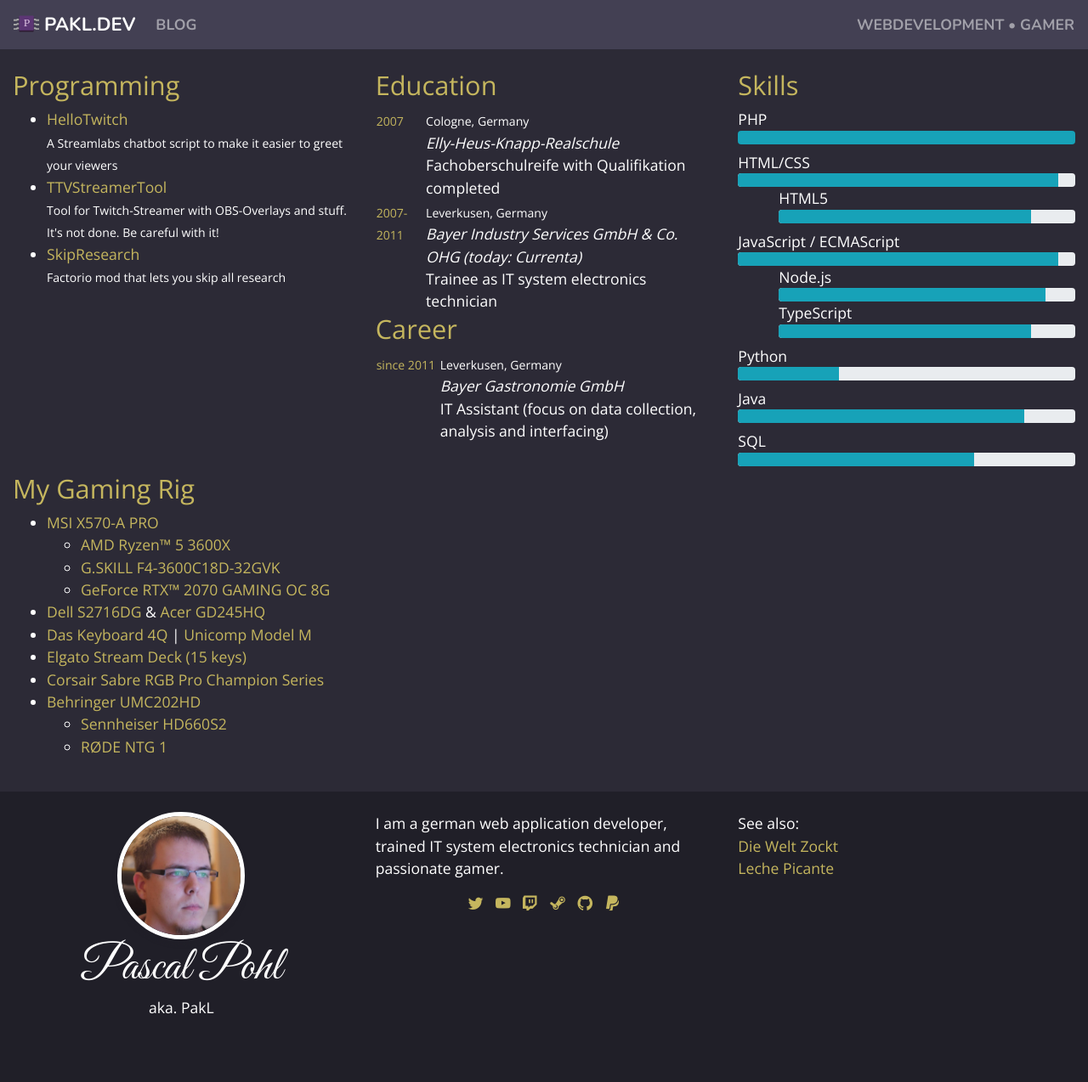
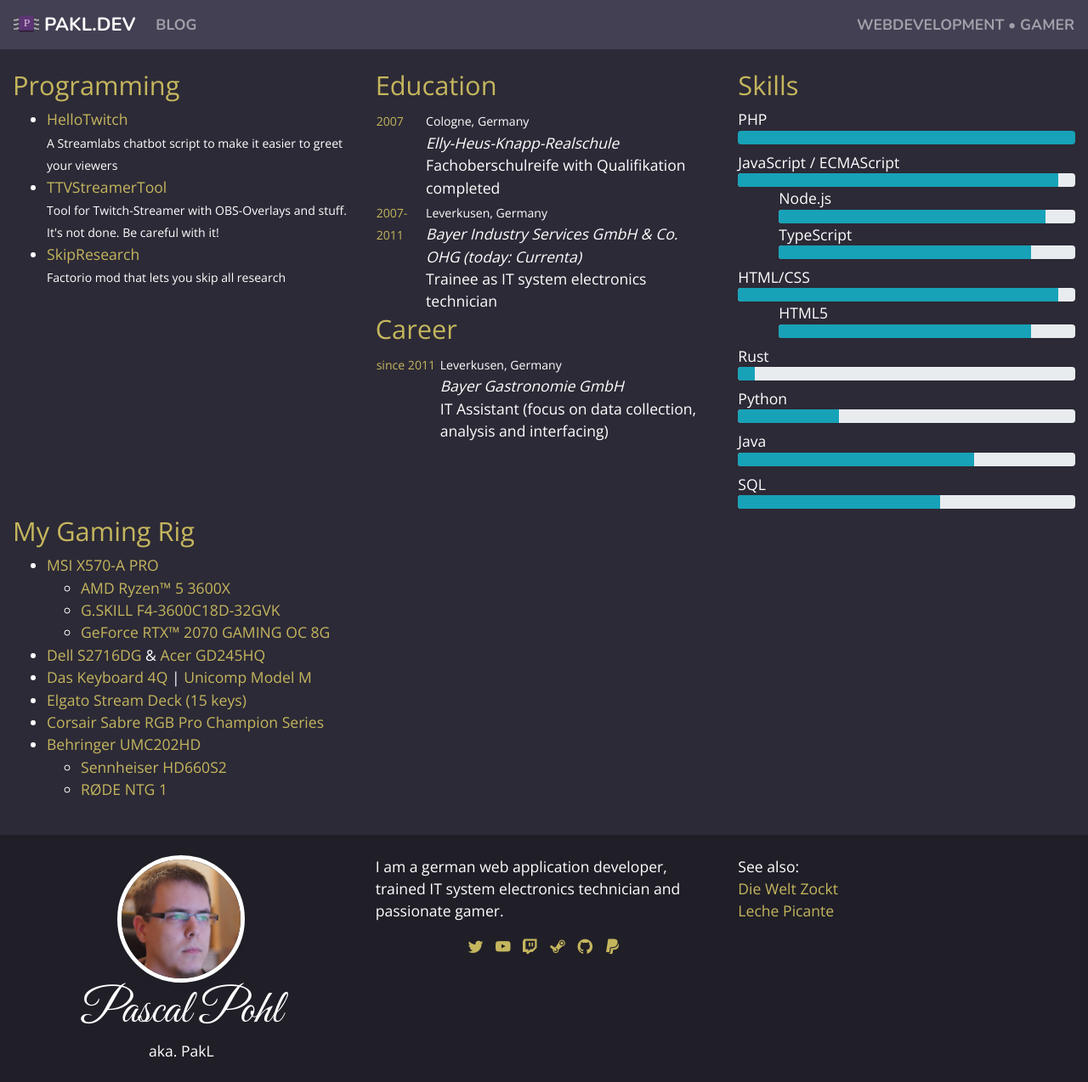
Before and after one commit to PakL/pakl.github.io, a Jekyll site: the page built from index.html, in a window 1280 px wide. Shown: the whole page at 85% size. Built offline with Jekyll 4.4.1, drawn with Linux system fonts in a browser that asks for light colours; some web fonts are replaced; before the commit the page ends 1224 px from its top, so only the background shows below that.

Commit message:
Update index.html

```diff
--- a/index.html
+++ b/index.html
@@ -58,14 +58,6 @@
 				</div>
 			</div>
 			<div class="my-2">
-				HTML/CSS
-				<div class="progress"><div class="progress-bar bg-info" style="width:95%;"></div></div>
-				<div class="ml-5">
-					HTML5
-					<div class="progress"><div class="progress-bar bg-info" style="width:85%;"></div></div>
-				</div>
-			</div>
-			<div class="my-2">
 				JavaScript / ECMAScript
 				<div class="progress"><div class="progress-bar bg-info" style="width:95%;"></div></div>
 				<div class="ml-5">
@@ -78,16 +70,28 @@
 				</div>
 			</div>
 			<div class="my-2">
+				HTML/CSS
+				<div class="progress"><div class="progress-bar bg-info" style="width:95%;"></div></div>
+				<div class="ml-5">
+					HTML5
+					<div class="progress"><div class="progress-bar bg-info" style="width:85%;"></div></div>
+				</div>
+			</div>
+			<div class="my-2">
+				Rust
+				<div class="progress"><div class="progress-bar bg-info" style="width:5%;"></div></div>
+			</div>
+			<div class="my-2">
 				Python
 				<div class="progress"><div class="progress-bar bg-info" style="width:30%;"></div></div>
 			</div>
 			<div class="my-2">
 				Java
-				<div class="progress"><div class="progress-bar bg-info" style="width:85%;"></div></div>
+				<div class="progress"><div class="progress-bar bg-info" style="width:70%;"></div></div>
 			</div>
 			<div class="my-2">
 				SQL
-				<div class="progress"><div class="progress-bar bg-info" style="width:70%;"></div></div>
+				<div class="progress"><div class="progress-bar bg-info" style="width:60%;"></div></div>
 			</div>
 		</div>
 		<div class="col-12 col-md-6 col-lg-4">
```
